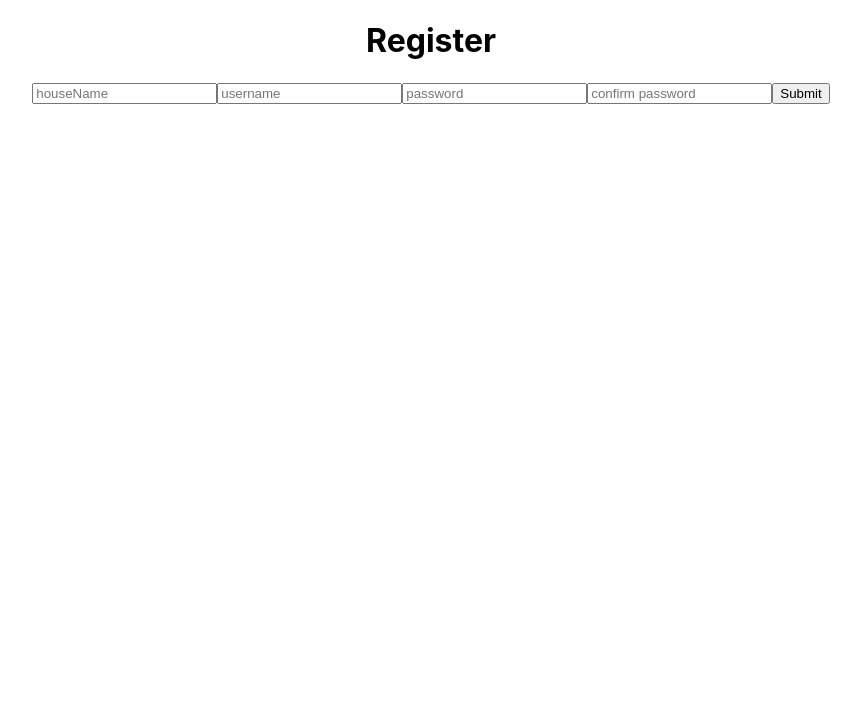
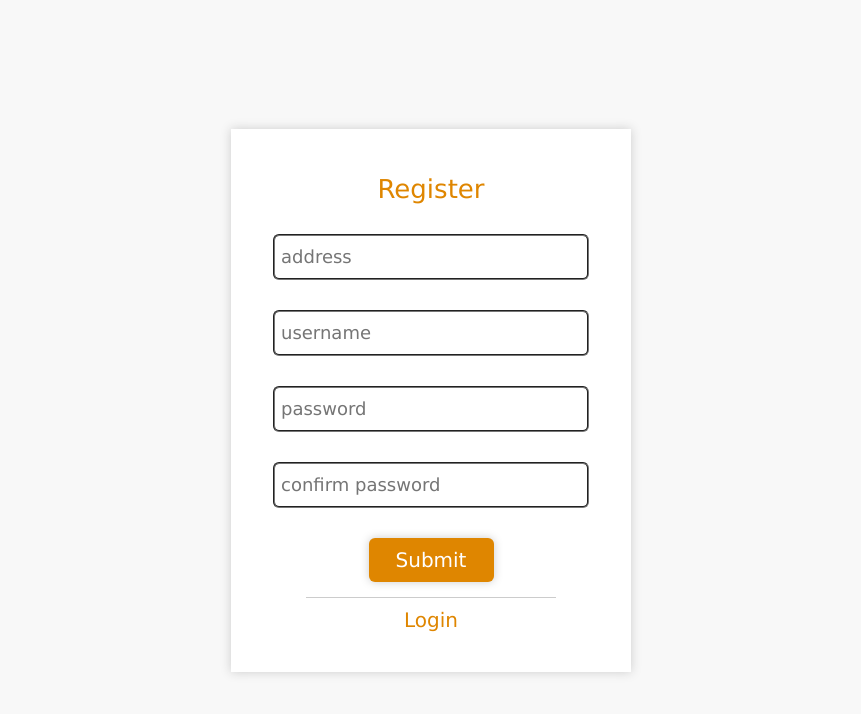
Before and after one commit to jennylovesreading/HouseholdHomiesFrontend, a React (Create React App) app: page /register in a window 1280 px wide. Shown: the top 714 px of the page, without its empty margins (209-1070 px from the left). Built offline with nearby package versions, Linux system fonts and the light colour scheme.

Commit message:
chagned houseName to address and styled login and registeration pages

```diff
--- a/src/App.css
+++ /dev/null
@@ -1,38 +0,0 @@
-.App {
-  text-align: center;
-}
-
-.App-logo {
-  height: 40vmin;
-  pointer-events: none;
-}
-
-@media (prefers-reduced-motion: no-preference) {
-  .App-logo {
-    animation: App-logo-spin infinite 20s linear;
-  }
-}
-
-.App-header {
-  background-color: #282c34;
-  min-height: 100vh;
-  display: flex;
-  flex-direction: column;
-  align-items: center;
-  justify-content: center;
-  font-size: calc(10px + 2vmin);
-  color: white;
-}
-
-.App-link {
-  color: #61dafb;
-}
-
-@keyframes App-logo-spin {
-  from {
-    transform: rotate(0deg);
-  }
-  to {
-    transform: rotate(360deg);
-  }
-}
--- a/src/App.js
+++ b/src/App.js
@@ -1,5 +1,4 @@
 import React from "react";
-import "./App.css";
 import UserRegistrationForm from "./components/users/userRegistrationForm"
 import UserLoginForm from "./components/users/userLoginForm"
 import Homepage from "./components/homepage/homepage"
--- a/src/components/Users/userLoginForm.js
+++ b/src/components/Users/userLoginForm.js
@@ -1,5 +1,6 @@
 import React, { useState, useEffect } from "react";
 import Axios from "axios";
+import "../../stylesheets/userLoginForm.css";
 
 function UserLoginForm() {
   const [loginUsername, setLoginUsername] = useState("");
@@ -38,18 +39,22 @@ function UserLoginForm() {
   };
 
   return (
-    <div>
-      <div>
-        <h1>Login</h1>
+    <div class="mainContainer">
+      <div class="loginContainer">
+        <p class="loginHeader">Sign In</p>
         <input
-          placeholder="username"
-          onChange={(e) => setLoginUsername(e.target.value)}
+            class="loginInput"
+            placeholder="Username"
+            onChange={(e) => setLoginUsername(e.target.value)}
         />
         <input
-          placeholder="password"
-          onChange={(e) => setLoginPassword(e.target.value)}
+            class="loginInput"
+            placeholder="Password"
+            onChange={(e) => setLoginPassword(e.target.value)}
         />
-        <button onClick={login}>Submit</button>
+        <button class="loginButton" onClick={login}>Sign In</button>
+
+        <a href="/register" class="loginRegisterLink">Create an Account</a>
       </div>
     </div>
   );
--- a/src/components/Users/userRegistrationForm.js
+++ b/src/components/Users/userRegistrationForm.js
@@ -1,8 +1,9 @@
 import React, { useState, useEffect } from "react";
 import Axios from "axios";
+import "../../stylesheets/userRegistrationForm.css"
 
 function UserRegistrationForm() {
-    const [registerhouseName, setregisterhouseName] = useState("");
+    const [registeraddress, setregisteraddress] = useState("");
     const [registerUsername, setRegisterUsername] = useState("");
     const [registerPassword, setRegisterPassword] = useState("");
     const [registerConfirmPassword, setRegisterConfirmPassword] = useState("");
@@ -23,7 +24,7 @@ function UserRegistrationForm() {
         Axios({
             method: "POST",
             data: {
-                houseName: registerhouseName,
+                address: registeraddress,
                 username: registerUsername,
                 password: registerPassword,
                 confirmPassword: registerConfirmPassword
@@ -34,7 +35,7 @@ function UserRegistrationForm() {
             console.log(res);
             if(res.status === 200 && res.data === "User Created" && window) {
                 console.log("redirecting to login page");
-                setregisterhouseName("");
+                setregisteraddress("");
                 setRegisterUsername("");
                 setRegisterPassword("");
                 setRegisterConfirmPassword("")
@@ -44,26 +45,32 @@ function UserRegistrationForm() {
     };
 
     return (
-    <div>
-        <div>
-        <h1>Register</h1>
+    <div class="mainContainer">
+        <div class="loginContainer">
+            <p class="registerHeader">Register</p>
             <input
-            placeholder="houseName"
-            onChange={(e) => setregisterhouseName(e.target.value)}
+                class="registerInput"
+                placeholder="address"
+                onChange={(e) => setregisteraddress(e.target.value)}
             />
             <input
+                class="registerInput"
                 placeholder="username"
                 onChange={(e) => setRegisterUsername(e.target.value)}
             />
             <input
+                class="registerInput"
                 placeholder="password"
                 onChange={(e) => setRegisterPassword(e.target.value)}
             />
             <input
+                class="registerInput"
                 placeholder="confirm password"
                 onChange={(e) => setRegisterConfirmPassword(e.target.value)}
             />
-        <button onClick={register}>Submit</button>
+            <button class="registerButton" onClick={register}>Submit</button>
+
+            <a href="/login" class="registerLoginLink">Login</a>
         </div>
     </div>
     );
--- a/src/components/homepage/homepage.js
+++ b/src/components/homepage/homepage.js
@@ -12,6 +12,10 @@ function HomePage() {
             url: "http://localhost:4000/",
         }).then((res) => {
             setUser(res.data);
+
+            if(!res.data) {
+                window.location.href = "/login";
+            }
         });
 
         Axios({
@@ -28,7 +32,7 @@ function HomePage() {
         <div>
             <div>
                 {user ? (<div>
-                    <h1>Welcome {user.username}</h1>
+                    <h1>Welcome resident's of {user.address}</h1>
 
                     {!group ? (<div>
                         <p>Looks like u need to set up your group, click below:</p>
--- a/src/index.css
+++ /dev/null
@@ -1,13 +0,0 @@
-body {
-  margin: 0;
-  font-family: -apple-system, BlinkMacSystemFont, 'Segoe UI', 'Roboto', 'Oxygen',
-    'Ubuntu', 'Cantarell', 'Fira Sans', 'Droid Sans', 'Helvetica Neue',
-    sans-serif;
-  -webkit-font-smoothing: antialiased;
-  -moz-osx-font-smoothing: grayscale;
-}
-
-code {
-  font-family: source-code-pro, Menlo, Monaco, Consolas, 'Courier New',
-    monospace;
-}
--- a/src/index.js
+++ b/src/index.js
@@ -1,6 +1,5 @@
 import React from 'react';
 import ReactDOM from 'react-dom';
-import './index.css';
 import App from './App';
 import reportWebVitals from './reportWebVitals';
 
--- /dev/null
+++ b/src/stylesheets/userLoginForm.css
@@ -0,0 +1,74 @@
+* {
+    margin: 0px;
+    padding: 0px;
+    font-family: 'Lucida Sans', 'Lucida Sans Regular', 'Lucida Grande', 'Lucida Sans Unicode', Geneva, Verdana, sans-serif;
+}
+
+:root{
+    --site-themed-color: rgb(223, 134, 0);
+}
+
+.mainContainer {
+    display: flex;
+    justify-content: center;
+    align-items: center;
+    min-height: 100vh;
+    background-color: rgb(248, 248, 248);
+}
+
+.loginContainer {
+    display: flex;
+    flex-direction: column;
+    justify-content: center;
+    align-items: center;
+    width: 400px;
+    padding: 30px 0px;
+    background-color: white;
+    -webkit-box-shadow: 0 0 10px #ccc;
+    box-shadow: 0 0 10px #ccc;
+}
+
+.loginHeader {
+    font-size: 26px;
+    margin: 15px 0px;
+    color: var(--site-themed-color);
+}
+
+.loginInput {
+    font-size: 18px;
+    padding: 6px;
+    width: 300px;
+    height: 30px;
+    margin: 15px 0px;
+    border-radius: 6px;
+    outline: none;
+    border-style: groove;
+    color: var(--site-themed-color);
+}
+
+.loginButton {
+    font-size: 20px;
+    padding: 10px;
+    width: 125px;
+    margin: 15px 0px;
+    border-radius: 6px;
+    border: none;
+    background-color: var(--site-themed-color);
+    -webkit-box-shadow: 0 0 10px #ccc;
+    box-shadow: 0 0 10px #ccc;
+    color: white;
+}
+
+.loginRegisterLink {
+    color: var(--site-themed-color);
+    width: 250px;
+    text-align: center;
+    text-decoration: none;
+    border-top: 1px solid #ccc;
+    font-size: 20px;
+    padding: 10px 0px;
+}
+
+.loginRegisterLink:hover {
+    color: rgb(255, 153, 0);
+}
--- /dev/null
+++ b/src/stylesheets/userRegistrationForm.css
@@ -0,0 +1,74 @@
+* {
+    margin: 0px;
+    padding: 0px;
+    font-family: 'Lucida Sans', 'Lucida Sans Regular', 'Lucida Grande', 'Lucida Sans Unicode', Geneva, Verdana, sans-serif;
+}
+
+:root{
+    --site-themed-color: rgb(223, 134, 0);
+}
+
+.mainContainer {
+    display: flex;
+    justify-content: center;
+    align-items: center;
+    min-height: 100vh;
+    background-color: rgb(248, 248, 248);
+}
+
+.loginContainer {
+    display: flex;
+    flex-direction: column;
+    justify-content: center;
+    align-items: center;
+    width: 400px;
+    padding: 30px 0px;
+    background-color: white;
+    -webkit-box-shadow: 0 0 10px #ccc;
+    box-shadow: 0 0 10px #ccc;
+}
+
+.registerHeader {
+    font-size: 26px;
+    margin: 15px 0px;
+    color: var(--site-themed-color);
+}
+
+.registerInput {
+    font-size: 18px;
+    padding: 6px;
+    width: 300px;
+    height: 30px;
+    margin: 15px 0px;
+    border-radius: 6px;
+    outline: none;
+    border-style: groove;
+    color: var(--site-themed-color);
+}
+
+.registerButton {
+    font-size: 20px;
+    padding: 10px;
+    width: 125px;
+    margin: 15px 0px;
+    border-radius: 6px;
+    border: none;
+    background-color: var(--site-themed-color);
+    -webkit-box-shadow: 0 0 10px #ccc;
+    box-shadow: 0 0 10px #ccc;
+    color: white;
+}
+
+.registerLoginLink {
+    color: var(--site-themed-color);
+    width: 250px;
+    text-align: center;
+    text-decoration: none;
+    border-top: 1px solid #ccc;
+    font-size: 20px;
+    padding: 10px 0px;
+}
+
+.registerLoginLink:hover {
+    color: rgb(255, 153, 0);
+}
```
Also changed, not shown: src/crap.js (deleted, +0 -80 lines). Lines whose indentation alone changed are shown as unchanged.
